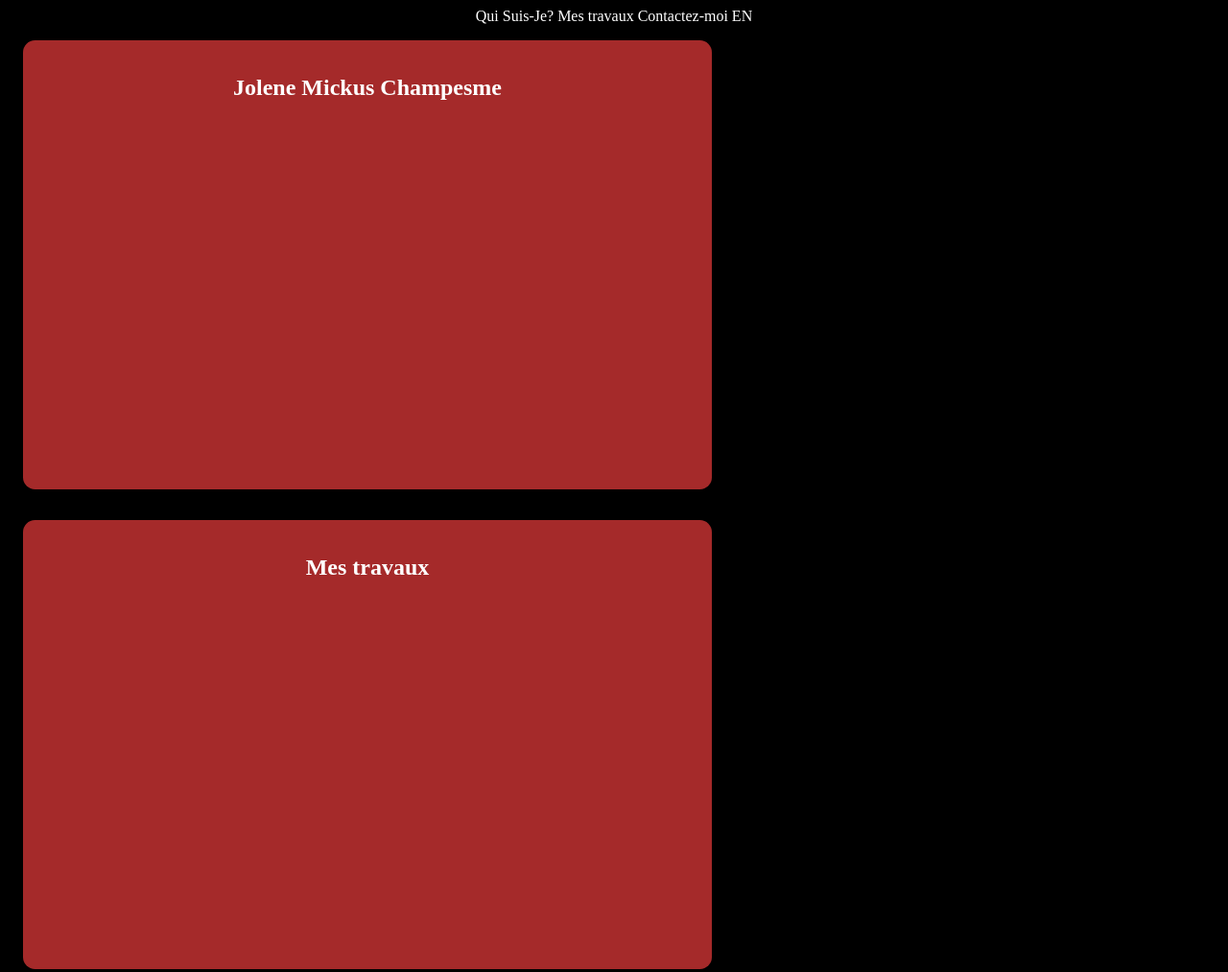
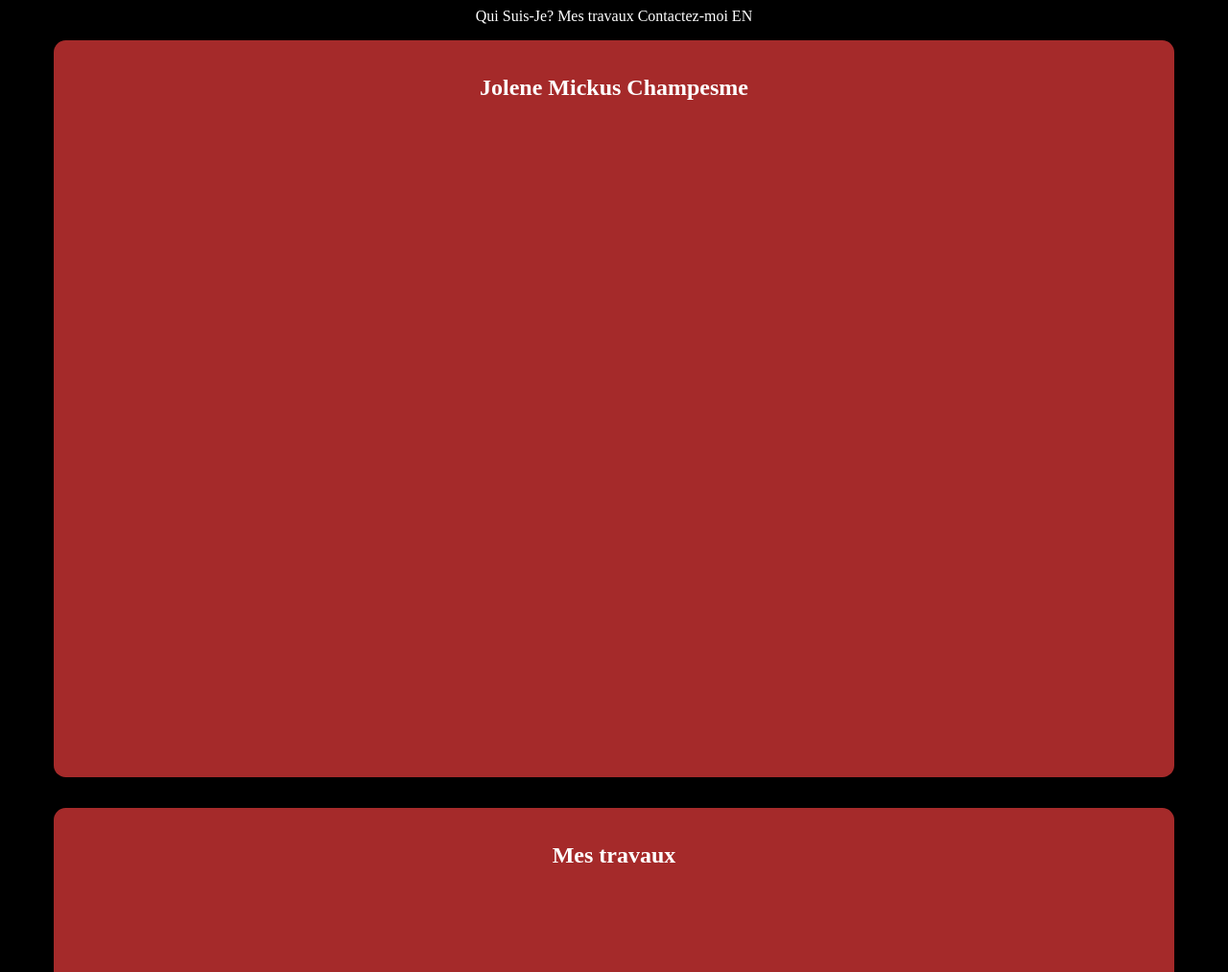
Before and after one commit to JoleneDwwm/miniBrief3, a plain HTML site: page index.html in a window 1280 px wide. Shown: the top 1013 px of the page at 96% size. Drawn offline with Linux system fonts and the light colour scheme.

Commit message:
test bootstrap

```diff
--- a/index.html
+++ b/index.html
@@ -5,6 +5,7 @@
     <meta name="viewport" content="width=device-width, initial-scale=1.0">
     <link href="images/faviconPortfolio.png" rel="icon" type="image/x-icon">
     <link href="styles/styles.css" rel="stylesheet" type="text/css">
+    <link href="https://fonts.googleapis.com/css2?family=Merriweather+Sans:wght@300&display=swap" rel="stylesheet">
     <title>Portfolio Mickus Champesme</title>
 </head>
 <header>
@@ -22,7 +23,7 @@
                 <h2>Jolene Mickus Champesme</h2>
             </div>
             <div class="flip__card__back">
-                <p>Née aux Etats-Unis d’une famille franco-américaine, je suis issue de ces deux cultures, je suis bilingue française et anglaise, et j’ai beaucoup voyagé entre ces deux pays.</p>
+                <p>Née aux Etats-Unis d’une famille franco-américaine, je suis issue de ces deux cultures. Je suis bilingue française et anglaise, et j’ai beaucoup voyagé entre ces deux pays.</p>
                 <p>Je possède un Baccalauréat littéraire et un CAP pâtisserie. J’ai travaillé en France et aux Etats-Unis, à divers postes de boulangère, pâtissière, et cuisinière pendant plus d’une décennie.</p>
                 <p>Avec la naissance de mes deux enfants, j’ai décidé de me reconvertir en développement web et web mobile. Je suis en formation auprès du Greta Gard Lozère.</p>
                 <p>Si vous souhaitez lire mon CV, il est disponible en cliquant ici.</p>
--- a/styles/styles.css
+++ b/styles/styles.css
@@ -17,7 +17,6 @@ header{
 body{
     background-color: rgb(0, 0, 0);
     color: rgb(255, 255, 255);
-    display: block;
     justify-content: center;
 }
 footer{
@@ -31,8 +30,10 @@ a{
     color: rgb(255, 255, 255);
 }
 .flip{
-    width: 500px;
-    height: 750px;
+    width: 300px;
+    height: 450px;
+    margin-left: auto;
+    margin-right: auto;
     border-radius: 12.5px;
     padding: 1rem;
 }
@@ -66,9 +67,9 @@ a{
     color: black;
     transform: rotateY(180deg);
 }
-@media(min-width:800px){
+@media(min-width:1200px){
     .flip{
-        width: 750px;
-        height: 500px;
+        width: 1200px;
+        height: 800px;
     }
 }
```
Also changed, not shown: testbootstrap.html (added, +13 -0 lines).
